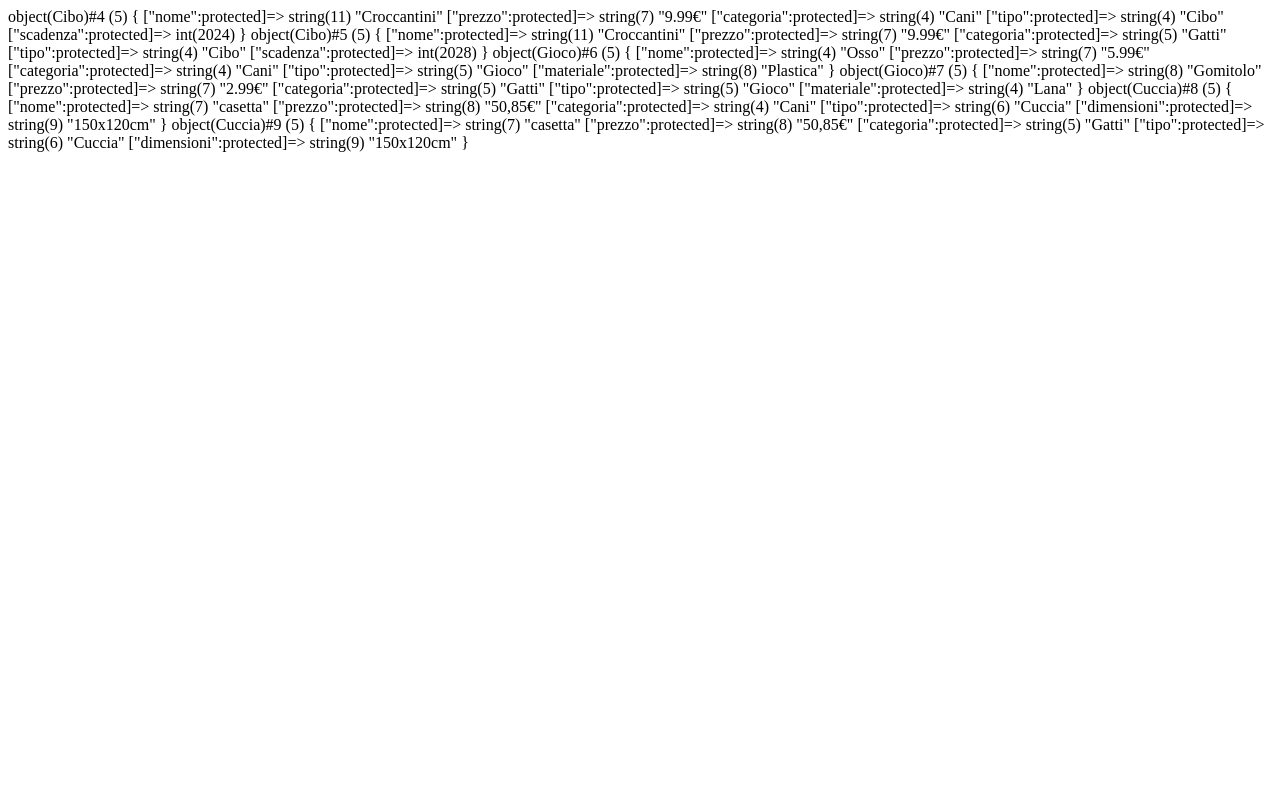
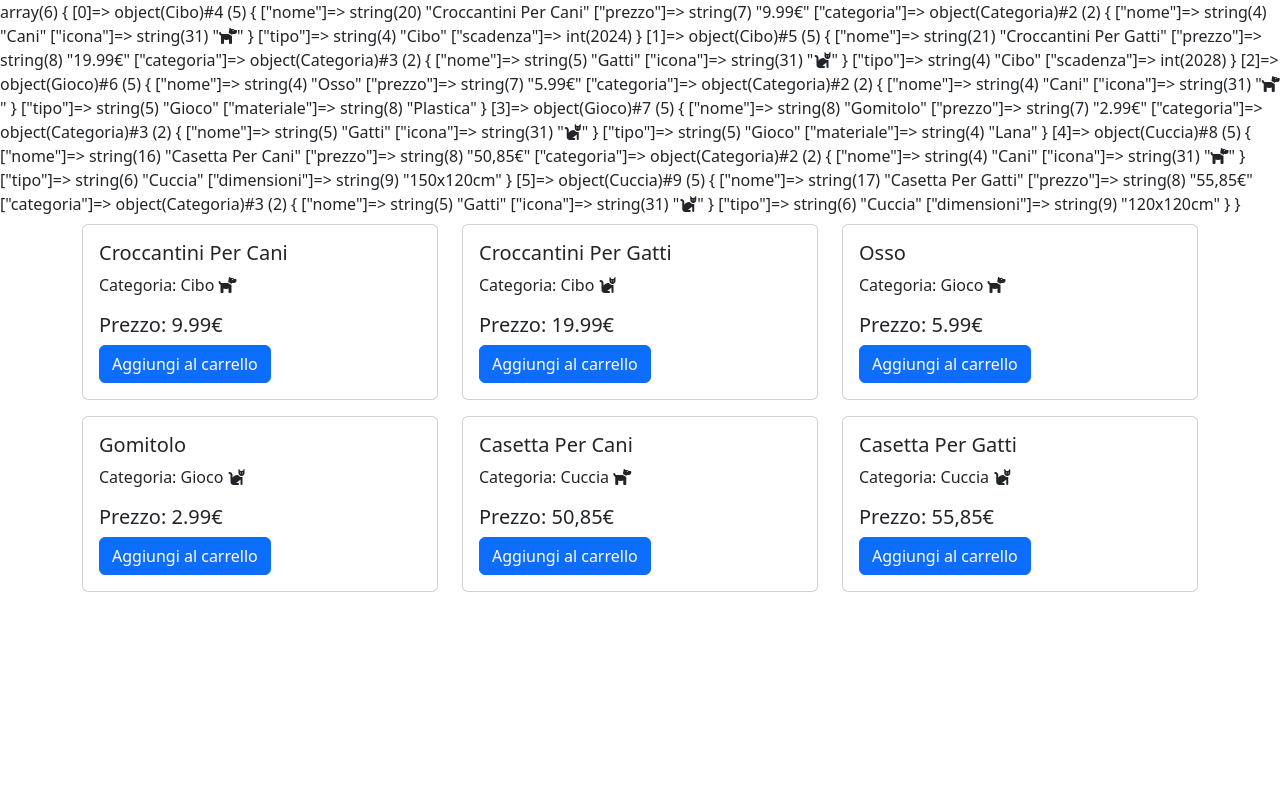
Before and after one commit to enricoforesta/php-oop-2, a PHP site: page / in a window 1280 px wide. Run offline with PHP 8.4, Linux system fonts and the light colour scheme.

Commit message:
fix: esercizio

```diff
--- a/categorie/categoria.php
+++ b/categorie/categoria.php
@@ -1,30 +1,16 @@
 <?php
 class Categoria
 {
-    protected $nome;
+    public $nome;
+    public $icona;
 
-    function __construct($_nome)
+    function __construct($_nome, $_icona)
     {
         $this->nome = $_nome;
+        $this->icona = $_icona;
     }
-    function setCategoria($_nome)
-    {
-        $this->nome = $_nome;
-    }
-    function getCategoria()
-    {
-        return $this->nome;
-    }
-}
-
-class Cani extends Categoria
-{
-}
-
-class Gatti extends Categoria
-{
-}
+};
 
 // categorie
-$categoriaCani = new Cani("Cani");
-$categoriaGatti = new Gatti("Gatti");
+$categoriaCani = new Categoria("Cani", '<i class="fa-solid fa-dog"></i>');
+$categoriaGatti = new Categoria("Gatti", '<i class="fa-solid fa-cat"></i>');
--- a/index.php
+++ b/index.php
@@ -2,17 +2,7 @@
 require_once __DIR__ . '/categorie/categoria.php';
 require_once __DIR__ . '/prodotti/prodotto.php';
 
-// stampa cibi
-var_dump($croccantiniCani);
-var_dump($croccantiniGatti);
-
-//stampa giochi
-var_dump($giocoCani);
-var_dump($giocoGatti);
-
-// stampa cucce
-var_dump($cucciaCane);
-var_dump($cucciaGatto);
+var_dump($tuttiProdotti)
 
 ?>
 <!DOCTYPE html>
@@ -21,11 +11,33 @@ var_dump($cucciaGatto);
 <head>
     <meta charset="UTF-8">
     <meta name="viewport" content="width=device-width, initial-scale=1.0">
+    <link href="https://cdn.jsdelivr.net/npm/bootstrap@5.3.2/dist/css/bootstrap.min.css" rel="stylesheet" integrity="sha384-T3c6CoIi6uLrA9TneNEoa7RxnatzjcDSCmG1MXxSR1GAsXEV/Dwwykc2MPK8M2HN" crossorigin="anonymous">
+    <link rel="stylesheet" href="https://cdnjs.cloudflare.com/ajax/libs/font-awesome/6.5.1/css/all.min.css" integrity="sha512-DTOQO9RWCH3ppGqcWaEA1BIZOC6xxalwEsw9c2QQeAIftl+Vegovlnee1c9QX4TctnWMn13TZye+giMm8e2LwA==" crossorigin="anonymous" referrerpolicy="no-referrer" />
     <title>Shop</title>
 </head>
 
 <body>
 
+    <div class="container">
+        <div class="row">
+            <?php foreach ($tuttiProdotti as $prodotto) : ?>
+                <div class="col-4 py-2">
+                    <div class="card">
+                        <!-- <img src="..." class="card-img-top" alt="..."> -->
+                        <div class="card-body">
+                            <h5 class="card-title"><?php echo $prodotto->nome ?></h5>
+                            <p class="card-text">Categoria: <?php echo $prodotto->tipo . ' ' . $prodotto->categoria->icona ?></p>
+                            <h5 class="card-text ">Prezzo: <?php echo $prodotto->prezzo ?> </h5>
+                            <a href="#" class="btn btn-primary">Aggiungi al carrello</a>
+                        </div>
+                    </div>
+                </div>
+            <?php endforeach; ?>
+        </div>
+    </div>
+
+
+
 </body>
 
 </html>
--- a/prodotti/dbProdotti.php
+++ b/prodotti/dbProdotti.php
@@ -1,12 +1,21 @@
 <?php
 // prodotti cibi
-$croccantiniCani = new Cibo("Croccantini", "9.99€", $categoriaCani, 2024);
-$croccantiniGatti = new Cibo("Croccantini", "9.99€", $categoriaGatti, 2028);
+$croccantiniCani = new Cibo("Croccantini Per Cani", "9.99€", $categoriaCani, 2024);
+$croccantiniGatti = new Cibo("Croccantini Per Gatti", "19.99€", $categoriaGatti, 2028);
 
 //prodotti giochi
 $giocoCani = new Gioco("Osso", "5.99€", $categoriaCani, "Plastica");
 $giocoGatti = new Gioco("Gomitolo", "2.99€", $categoriaGatti, "Lana");
 
 // prodotti cucce
-$cucciaCane = new Cuccia("casetta", "50,85€", $categoriaCani, "150x120cm");
-$cucciaGatto = new Cuccia("casetta", "50,85€", $categoriaGatti, "150x120cm");
+$cucciaCane = new Cuccia("Casetta Per Cani", "50,85€", $categoriaCani, "150x120cm");
+$cucciaGatto = new Cuccia("Casetta Per Gatti", "55,85€", $categoriaGatti, "120x120cm");
+
+$tuttiProdotti = [
+    $croccantiniCani,
+    $croccantiniGatti,
+    $giocoCani,
+    $giocoGatti,
+    $cucciaCane,
+    $cucciaGatto
+];
--- a/prodotti/prodotto.php
+++ b/prodotti/prodotto.php
@@ -1,22 +1,22 @@
 <?php
 class Prodotto
 {
-    protected $nome;
-    protected $prezzo;
-    protected $categoria;
-    protected $tipo;
+    public $nome;
+    public $prezzo;
+    public $categoria;
+    public $tipo;
 
-    function __construct($_nome, $_prezzo,  $_categoria)
+    function __construct($_nome, $_prezzo, Categoria $_categoria)
     {
         $this->nome = $_nome;
         $this->prezzo = $_prezzo;
-        $this->categoria = $_categoria->getCategoria();
+        $this->categoria = $_categoria;
         $this->tipo = get_class($this);
     }
 }
 class Cibo extends Prodotto
 {
-    protected $scadenza;
+    public $scadenza;
     function __construct($_nome, $_prezzo, $_categoria, $_scadenza)
     {
         parent::__construct($_nome, $_prezzo, $_categoria);
@@ -26,7 +26,7 @@ class Cibo extends Prodotto
 
 class Gioco extends Prodotto
 {
-    protected $materiale;
+    public $materiale;
     function __construct($_nome, $_prezzo, $_categoria, $_materiale)
     {
         parent::__construct($_nome, $_prezzo, $_categoria);
@@ -36,7 +36,7 @@ class Gioco extends Prodotto
 
 class Cuccia extends Prodotto
 {
-    protected $dimensioni;
+    public $dimensioni;
     function __construct($_nome, $_prezzo, $_categoria, $_dimensioni)
     {
         parent::__construct($_nome, $_prezzo, $_categoria);
```
